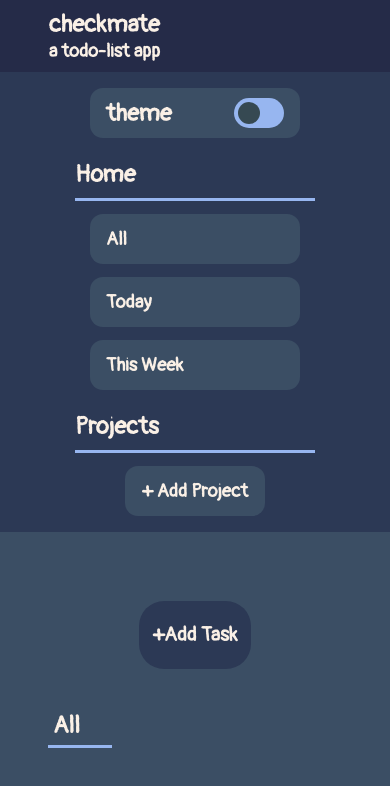
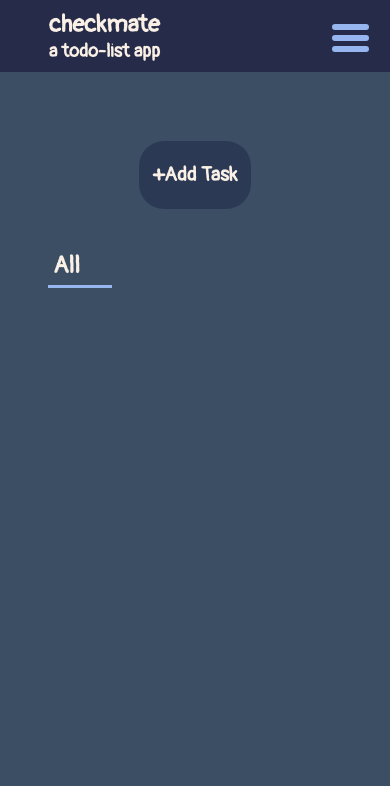
Before and after one commit to rakshithx09/To-Do-List, a website built with webpack: page index.html in a window 390 px wide. Built offline with nearby package versions, Linux system fonts and the light colour scheme.

Commit message:
burger icon created

```diff
--- a/index.html
+++ b/index.html
@@ -18,6 +18,11 @@
         <div>
             <h2>checkmate</h2>
             <h3>a todo-list app</h3>
+        </div>
+        <div class="burger">
+            <div class="lines"></div>
+            <div class="lines"></div>
+            <div class="lines"></div>
         </div>
 
 
@@ -56,7 +61,9 @@
                     <h4>+Add Task</h4>
                 </div>
             </div>
-            <div class="currentProject"><h2>All</h2></div>
+            <div class="currentProject">
+                <h2>All</h2>
+            </div>
         </div>
         <div class="prompt" id="taskPrompt">
             <div class="taskDetails" id="taskDetails">
--- a/src/displayProject.js
+++ b/src/displayProject.js
@@ -43,4 +43,4 @@ function updateMenu(){
     } );
 }
 
-export {display,updateMenu,currentProjectDisplay};
+export {display,updateMenu,currentProjectDisplay,menu};
--- a/src/index.js
+++ b/src/index.js
@@ -1,5 +1,5 @@
 import { projectCreate } from "./createNew.js";
-import { display,updateMenu, currentProjectDisplay} from "./displayProject.js";
+import { display,updateMenu, currentProjectDisplay,menu} from "./displayProject.js";
 import { displayTaskPrompt, closeTaskPrompt, closeTaskIcon,closeProjectIcon ,closeProjectPrompt,displayProjectPrompt} from "./prompt.js";
 import { taskData, projectData} from "./retrieveData.js";
 
@@ -59,18 +59,20 @@ submitProject.addEventListener('click', () => {
     updateMenu();
 
 });
+const burger=document.querySelector('.burger');
+const menuChild=document.querySelector('.menuChild');
+burger.addEventListener('click',()=>{
+     menu.classList.toggle("active");
 
+});
+/*
 const userAddedProjects=document.querySelectorAll('.userAddedProject');
 
 userAddedProjects.forEach((userAddedProject)=>{
     userAddedProject.addEventListener('click',()=>{
         console.log(userAddedProject.index);
     });
-});
+}); */
 
 
-
-
-console.log(projects);
-
 export { content, projects,currentProject };
--- a/styles.css
+++ b/styles.css
@@ -38,6 +38,19 @@
   }
   .nav >div {
     margin-right: auto;
+  }
+  .burger{
+    cursor: pointer;
+    display: none;
+    position: fixed;
+    right: 1rem;
+    top: 1.2rem;
+  }
+  .burger>div{
+    border-radius: 5px;
+    width: 2.3rem;
+    border: 3px solid var(--highlight);
+    margin: 5px;
   }
   h4{
     font-size: 20px;
@@ -80,6 +93,17 @@
 
   }
   .menu{
+    /* padding: 1.5rem;
+    width: min(27%,300px);
+    background-color: var(--menu);
+    display: grid;
+    grid-template-rows: repeat(6,50px);
+    grid-template-columns: 1fr;
+    grid-auto-rows: 50px;
+    justify-content: center;
+    justify-items: center;
+    gap: 13px; */
+
     padding: 1.5rem;
     width: min(27%,300px);
     background-color: var(--menu);
@@ -90,6 +114,9 @@
     justify-content: center;
     justify-items: center;
     gap: 13px;
+  }
+  body  .active.menu{
+    display: grid !important;
   }
   .menuContent{
     border-radius: 13px;
@@ -267,10 +294,15 @@
    }
 
   @media only screen and (max-width:650px){
+    .burger{
+      display: block;
+    }
     .body{
       flex-direction: column;
     }
     .menu{
+      overflow: hidden;
+      display: none;
       width: 100%;
       padding: 1rem;
     }
```
Also changed, not shown: dist/main.js. Lines whose indentation alone changed are shown as unchanged.
